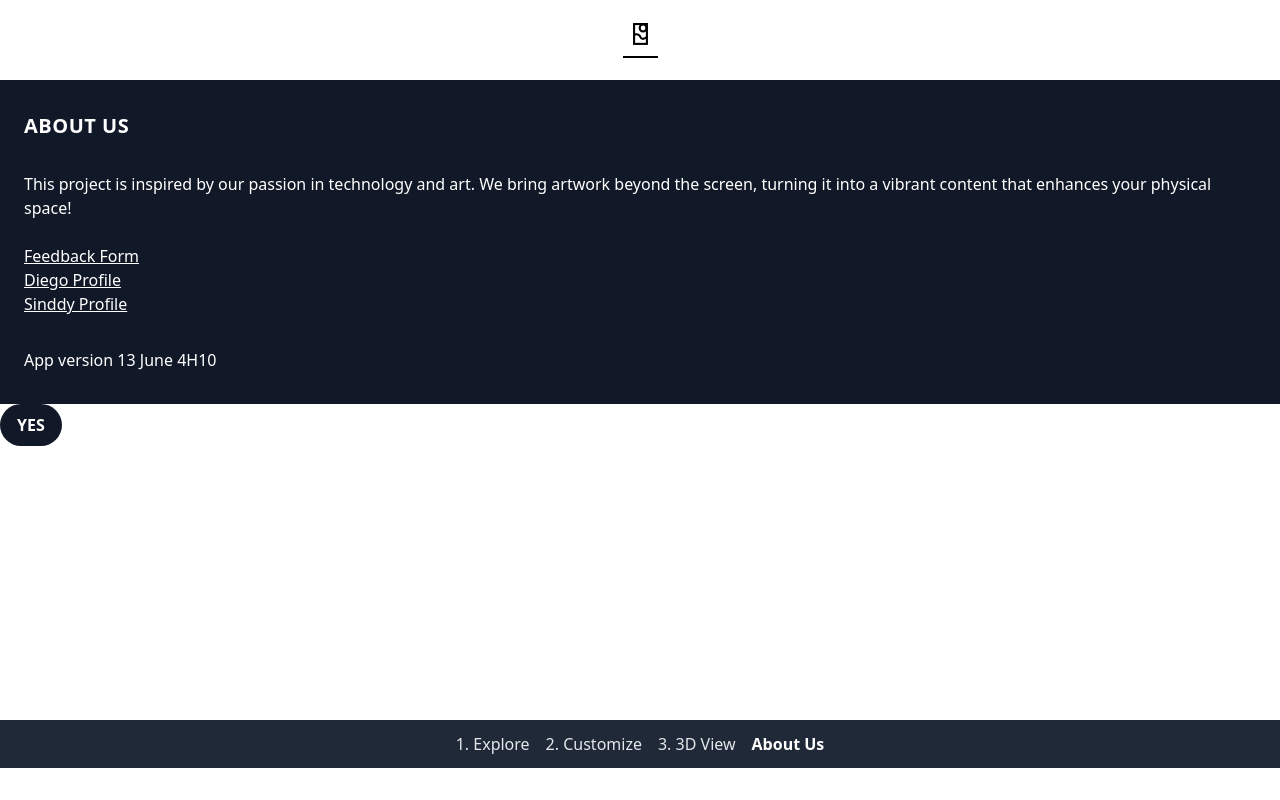
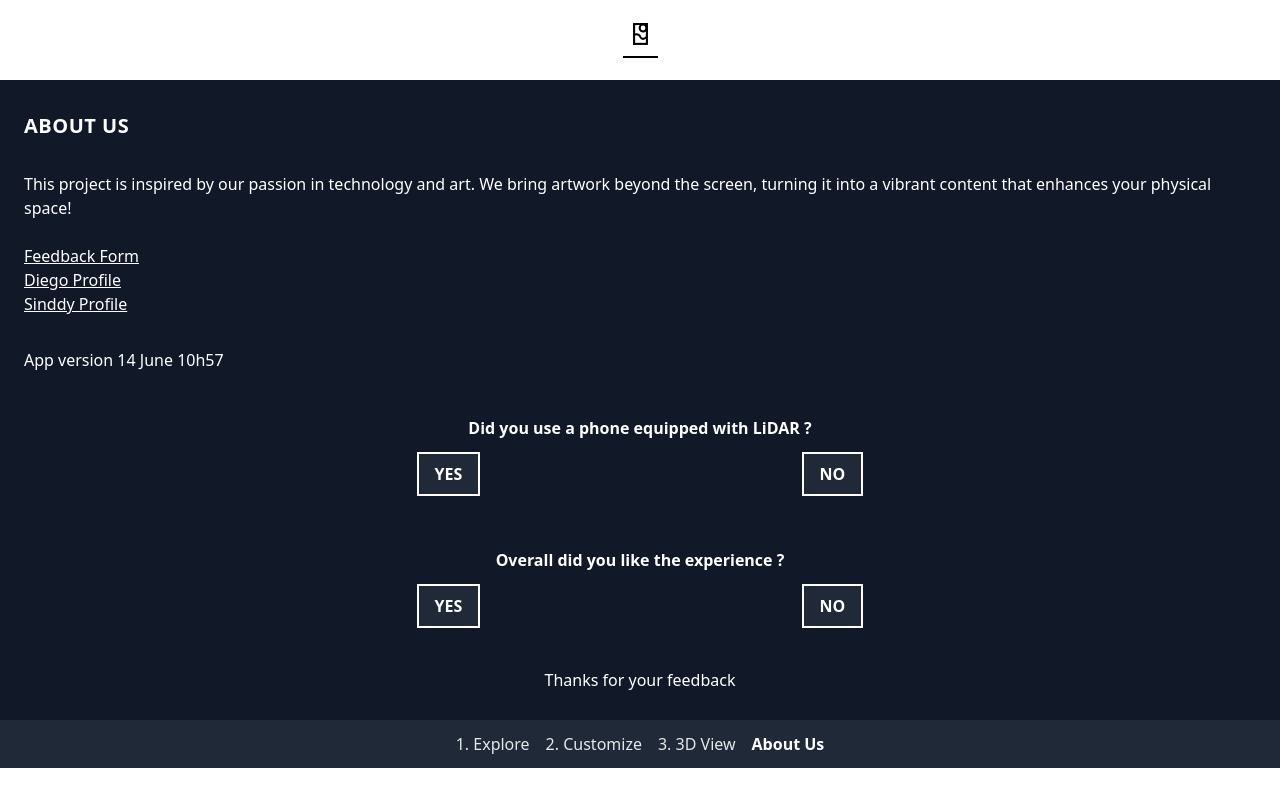
Before and after one commit to DiegoXR/decorar, a SvelteKit app: page /MainNavigation/AboutUs in a window 1280 px wide. Built offline with nearby package versions, Linux system fonts and the light colour scheme.

Commit message:
Complete Feedback form

```diff
--- /dev/null
+++ b/src/lib/components/Analytics/Feedback.svelte
@@ -0,0 +1,91 @@
+<script>
+    import { browser} from '$app/environment';
+
+
+    let isQ1YesButtonClicked = false;
+    let isQ1NOButtonClicked = false;
+
+    let isQ2YesButtonClicked = false;
+    let isQ2NOButtonClicked = false;
+
+
+    function handdleQ1YesButton(){
+    if (browser && window.gtag) {
+    window.gtag("event", "post_score", {
+    question: "1",
+    answer: "YES"
+    });
+    }
+    if (!isQ1YesButtonClicked)isQ1YesButtonClicked = !isQ1YesButtonClicked;
+    }
+
+    function handdleQ1NOButton(){
+    if (browser && window.gtag) {
+        window.gtag("event", "post_score", {
+    question: "1",
+    answer: "NO"
+    });
+    }
+    if (!isQ1NOButtonClicked)isQ1NOButtonClicked = !isQ1NOButtonClicked;
+    }
+
+    function handdleQ2YesButton(){
+    if (browser && window.gtag) {
+        window.gtag("event", "post_score", {
+    question: "2",
+    answer: "YES"
+    });
+    }
+    if (!isQ2YesButtonClicked)isQ2YesButtonClicked = !isQ2YesButtonClicked;
+    }
+
+
+    function handdleQ2NOButton(){
+    if (browser && window.gtag) {
+        window.gtag("event", "post_score", {
+    question: "2",
+    answer: "NO"
+    });
+    }
+    if (!isQ2NOButtonClicked)isQ2NOButtonClicked = !isQ2NOButtonClicked;
+    }
+</script>
+
+
+<div class="text-white  flex justify-center m-3">
+    <p class=" m-auto font-bold">Did you use a phone equipped with LiDAR ?</p>
+</div>
+
+<div  class ="flex justify-around  ml-[20vw] mr-[20vw] pb-10">
+    <button class="text-white font-bold py-2 px-4 {isQ1YesButtonClicked ? 'bg-green-500' : 'bg-gray-800'} border-white border-2" on:click={handdleQ1YesButton}
+     disabled={isQ1NOButtonClicked}>
+        YES
+    </button>
+
+    <button class="text-white font-bold py-2 px-4 border-white border-2 {isQ1NOButtonClicked ? 'bg-red-500' : 'bg-gray-800'}" on:click={handdleQ1NOButton}
+    disabled={isQ1YesButtonClicked}
+    >
+        NO
+    </button>
+</div>
+
+<div class="text-white  flex justify-center m-3">
+    <p class=" m-auto font-bold">Overall did you like the experience ?</p>
+</div>
+
+<div  class ="flex justify-around  ml-[20vw] mr-[20vw] pb-10">
+    <button class="text-white font-bold py-2 px-4 {isQ2YesButtonClicked ? 'bg-green-500' : 'bg-gray-800'} border-white border-2" on:click={handdleQ2YesButton}
+     disabled={isQ2NOButtonClicked}>
+        YES
+    </button>
+
+    <button class="text-white font-bold py-2 px-4 border-white border-2 {isQ2NOButtonClicked ? 'bg-red-500' : 'bg-gray-800'}" on:click={handdleQ2NOButton}
+    disabled={isQ2YesButtonClicked}
+    >
+        NO
+    </button>
+</div>
+
+<div class ="flex justify-around  ml-[20vw] mr-[20vw] pb-10 text-white">
+    <p>Thanks for your feedback</p>
+</div>
--- a/src/routes/MainNavigation/+layout.server.js
+++ b/src/routes/MainNavigation/+layout.server.js
@@ -3,12 +3,14 @@ import { redirect } from '@sveltejs/kit';
 import {isMainPageVisited} from '../../lib/PageStatusStore'
 
 
-/** @type {import('./$types').LayoutServerLoad} */
-export async function load() {
-    const visited = get(isMainPageVisited);
-    if (!visited) {
-         console.log("HEYYY");
-        // throw redirect(307, '/');
-    }
-    return {};
-}
+// /** @type {import('./$types').LayoutServerLoad} */
+// export async function load() {
+//     const visited = get(isMainPageVisited);
+//     if (!visited) {
+//          console.log("HEYYY");
+//         // throw redirect(307, '/');
+//     }
+//     return {};
+// }
+
+export const ssr = false;
--- a/src/routes/MainNavigation/+layout.svelte
+++ b/src/routes/MainNavigation/+layout.svelte
@@ -51,6 +51,9 @@
         const scene = new THREE.Scene();
         sceneStore.set(scene);
     });
+
+    // export const ssr = false;
+
 </script>
 
 <GoogleAnalytics></GoogleAnalytics>
--- a/src/routes/MainNavigation/3DPage/+page.svelte
+++ b/src/routes/MainNavigation/3DPage/+page.svelte
@@ -3,21 +3,50 @@
     import SceneMaker from "$lib/components/SceneMaker.svelte";
     import SceneToGltf from "$lib/components/SceneToGltf.svelte";
     import { sceneIsReady } from "../../../lib/SceneStatusStore";
+    import { frameConfigurationStore } from "$lib/FrameConfigurationStore.js";
 
     let isSceneMakerLoaded = false;
+    let enable3DGeneration =  true;
+
+     /**
+     * @type {import("svelte/store").Unsubscriber}
+     */
+     let currentFrameSubscription;
 
     $: sceneIsReady.subscribe((value) => {
         isSceneMakerLoaded = value;
     });
 
+    FrameConfigurationSubscription();
     onMount(() => {});
+    onDestroy(() => { if (currentFrameSubscription) currentFrameSubscription(); });
 
-    onDestroy(() => {});
+
+    function FrameConfigurationSubscription() {
+        currentFrameSubscription = frameConfigurationStore.subscribe(
+            (value) => {
+                if (value.ImageSrc === ""){
+                    // If the Image source is empty this means that the page has been refreshed
+                    enable3DGeneration = false;
+                }else{
+                    enable3DGeneration = true;
+                }
+            },
+        );
+    }
+
+
+
 </script>
-
-<SceneMaker></SceneMaker>
-<div class="w-full h-full bg-white">
+{#if enable3DGeneration}
+    <SceneMaker></SceneMaker>
+    <div class="w-full h-full bg-white">
     {#if isSceneMakerLoaded}
     <SceneToGltf></SceneToGltf>
     {/if}
+    </div>
+{:else}
+<div class=" w-full h-full flex justify-center items-center p-5">
+    <p class="text-gray-800">Unable to create 3D model. Please go back to Explore section</p>
 </div>
+{/if}
--- a/src/routes/MainNavigation/AboutUs/+page.svelte
+++ b/src/routes/MainNavigation/AboutUs/+page.svelte
@@ -1,4 +1,4 @@
-<section class="bg-gray-900">
+<section class="bg-gray-900 h-full">
     <div class="container py-8 px-6 mx-auto">
         <p
             class="uppercase tracking-wide no-underline hover:no-underline font-bold text-white text-xl mb-8"
@@ -29,22 +29,10 @@
             <br/>
 
         </p>
-        <p class=" text-white">App version 13 June 4H10 </p>
+        <p class=" text-white">App version 14 June 10h57 </p>
     </div>
-
+    <Feedback></Feedback>
   </section>
-
-  <button class="inline-block text-white font-bold py-2 px-4 rounded-full bg-gray-900 border border-transparent transform hover:scale-110 hover: transition-transform duration-1000 ease-in-out" on:click={handdleLikeButton}>
-    YES
-  </button>
-
   <script>
-     import { browser} from '$app/environment';
-
-    function handdleLikeButton(){
-        if (browser && window.gtag) {
-      window.gtag("event", "tutorial_complete");
-      console.log('Custom event sent');
-    }
-    }
+    import Feedback from "$lib/components/Analytics/Feedback.svelte";
   </script>
```
Also changed, not shown: src/lib/components/SceneMaker.svelte (+16 -6 lines).
